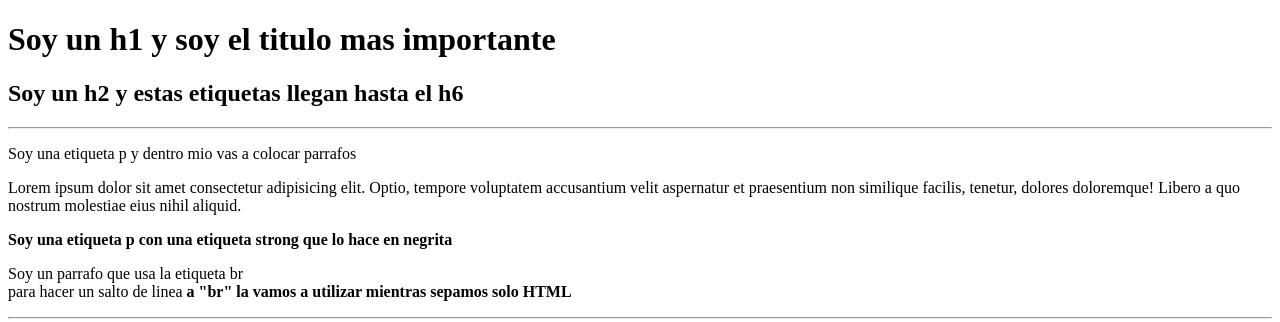
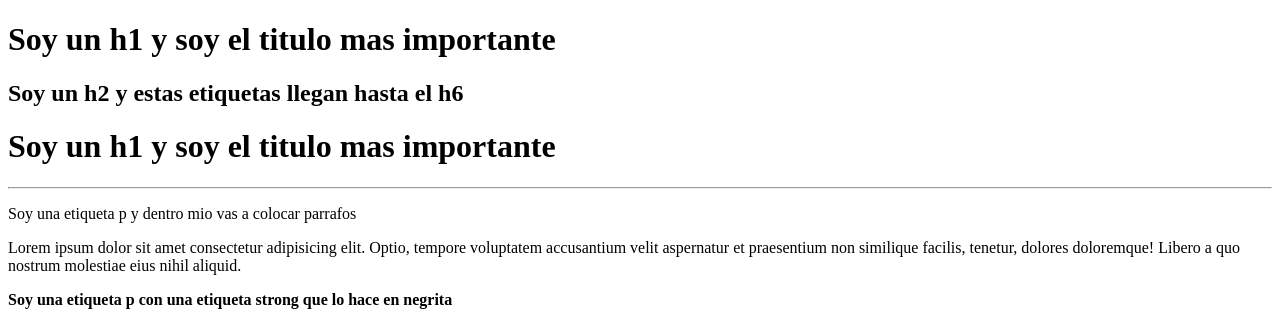
Before and after one commit to ZielSuki/intro-html, a plain HTML site: page Clase1/index.html in a window 1280 px wide. Shown: the top 322 px of the page. Drawn offline with Linux system fonts and the light colour scheme.

Commit message:
segundo commit prueba

```diff
--- a/Clase1/index.html
+++ b/Clase1/index.html
@@ -9,6 +9,7 @@
   <body>
     <h1><strong>Soy un h1 y soy el titulo mas importante</strong></h1>
     <h2>Soy un h2 y estas etiquetas llegan hasta el h6</h2>
+    <h1><strong>Soy un h1 y soy el titulo mas importante</strong></h1>
 
     <hr />
     <!-- Etiquetas de parrafo y saltos de linea -->
```
